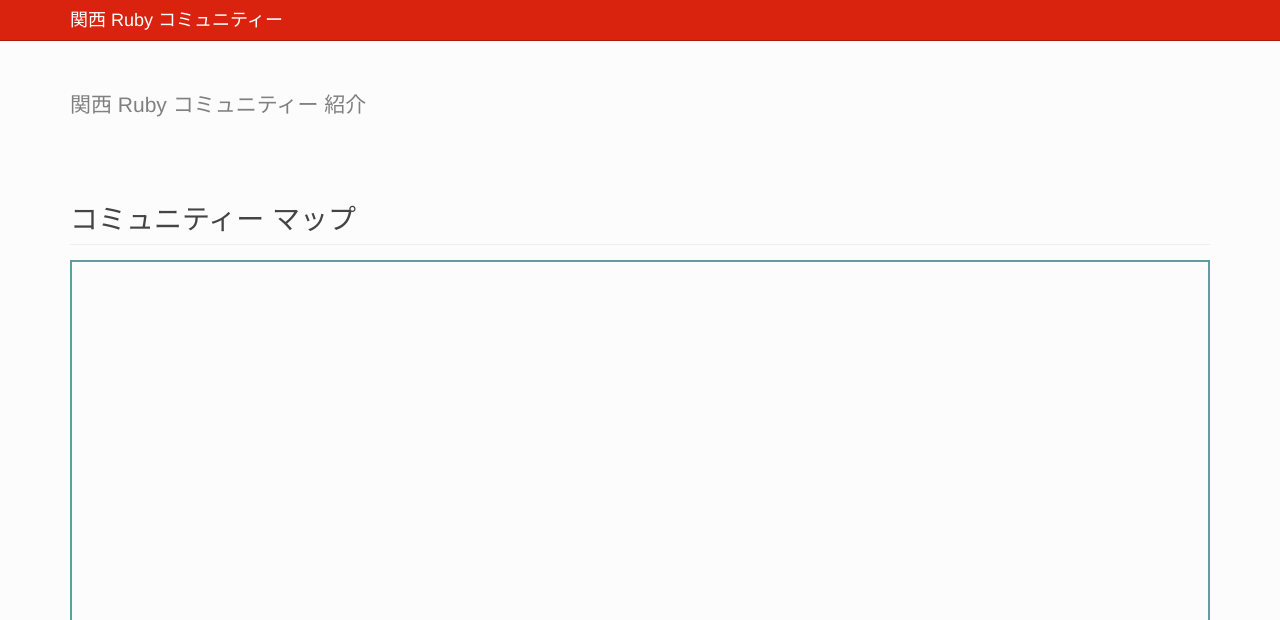
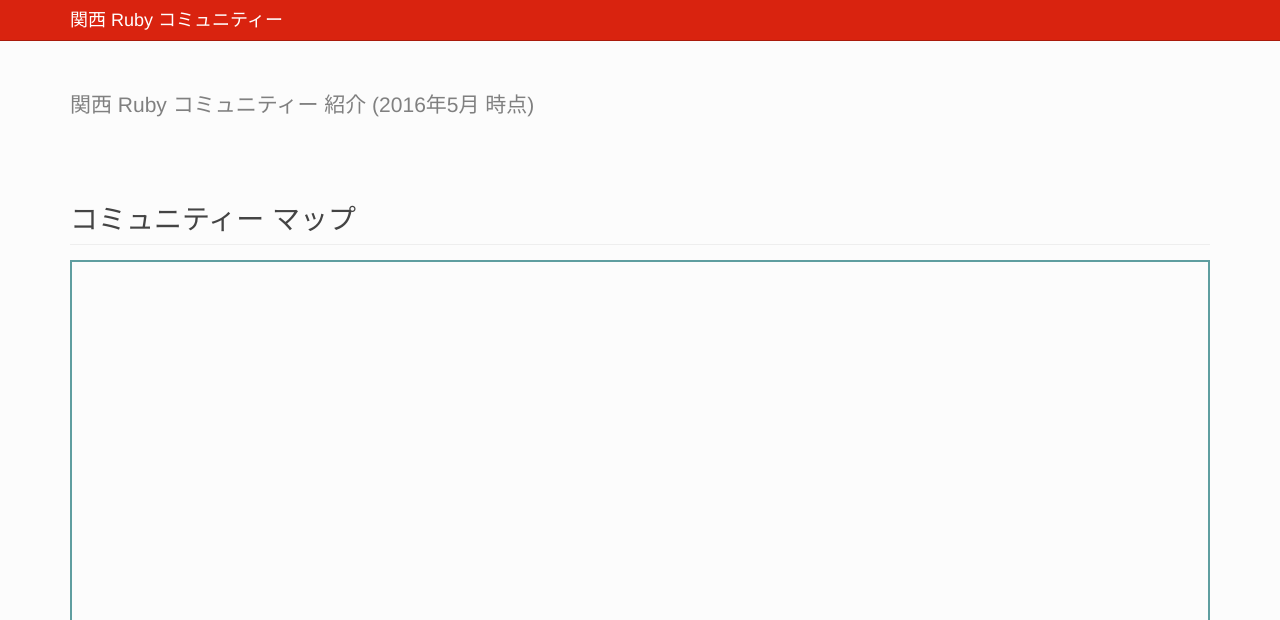
Before and after one commit to rubykansai/kansai-ruby-community, a Jekyll site: the page built from index.html, in a window 1280 px wide and 1400 px high. Shown: the top 620 px of the window. Built offline with Jekyll 4.4.1, drawn with Linux system fonts in a browser that asks for light colours; some of the changed text lies outside the part shown; grey boxes are pictures that could not be loaded.

Commit message:
Fix community state

```diff
--- a/index.html
+++ b/index.html
@@ -1,6 +1,6 @@
 ---
 layout: default
-title:  関西 Ruby コミュニティー 紹介
+title:  関西 Ruby コミュニティー 紹介 (2016年5月 時点)
 ---
 
 <div class="row">
@@ -178,13 +178,13 @@ title:  関西 Ruby コミュニティー 紹介
   <div class="col-lg-6">
     <div class="well col-lg-12">
       <div class="group-logo col-lg-3">
-        <a class="group-link" href="https://ruby-maizuru.doorkeeper.jp/">
+        <a class="group-link" href="http://qwik.jp/minamirb/">
           <img class="group-img img-responsive" src="{{ site.baseurl }}/assets/img/rubyhexagon.png">
         </a>
       </div>
       <div class="col-lg-9">
         <p class="group-name">
-          <a href="https://ruby-maizuru.doorkeeper.jp/">Minami.rb</a>
+          <a href="http://qwik.jp/minamirb/">Minami.rb</a>
         </p>
         <p>
           2009年〜2015年</br>
@@ -336,24 +336,6 @@ title:  関西 Ruby コミュニティー 紹介
   <div class="col-lg-6">
     <div class="well col-lg-12">
       <div class="group-logo col-lg-3">
-        <a class="group-link" href="http://railsgirls.com/nara/">
-          <img class="group-img img-responsive" src="http://railsgirls.com/images/rg-nara.png">
-        </a>
-      </div>
-      <div class="col-lg-9">
-        <p class="group-name">
-          <a href="https://railsgirls-nara.doorkeeper.jp/">Rails Girls Nara</a>
-        </p>
-        <ol>
-          <li>2014年3月</li>
-        </ol>
-      </div>
-    </div>
-  </div>
-
-  <div class="col-lg-6">
-    <div class="well col-lg-12">
-      <div class="group-logo col-lg-3">
         <a class="group-link" href="http://railsgirls.com/kobe/">
           <img class="group-img img-responsive" src="http://railsgirls.com/images/kobe/rg-kobe1-logo1.jpg">
         </a>
@@ -393,6 +375,24 @@ title:  関西 Ruby コミュニティー 紹介
   <div class="col-lg-6">
     <div class="well col-lg-12">
       <div class="group-logo col-lg-3">
+        <a class="group-link" href="http://railsgirls.com/nara/">
+          <img class="group-img img-responsive" src="http://railsgirls.com/images/rg-nara.png">
+        </a>
+      </div>
+      <div class="col-lg-9">
+        <p class="group-name">
+          <a href="https://railsgirls-nara.doorkeeper.jp/">Rails Girls Nara</a>
+        </p>
+        <ol>
+          <li>2014年3月</li>
+        </ol>
+      </div>
+    </div>
+  </div>
+
+  <div class="col-lg-6">
+    <div class="well col-lg-12">
+      <div class="group-logo col-lg-3">
         <a class="group-link" href="http://railsgirls.com/osaka/">
           <img class="group-img img-responsive" src="http://railsgirls.com/images/rg-osaka.png">
         </a>
```
Also changed, not shown: other parts of index.html (+4 -4 lines).
